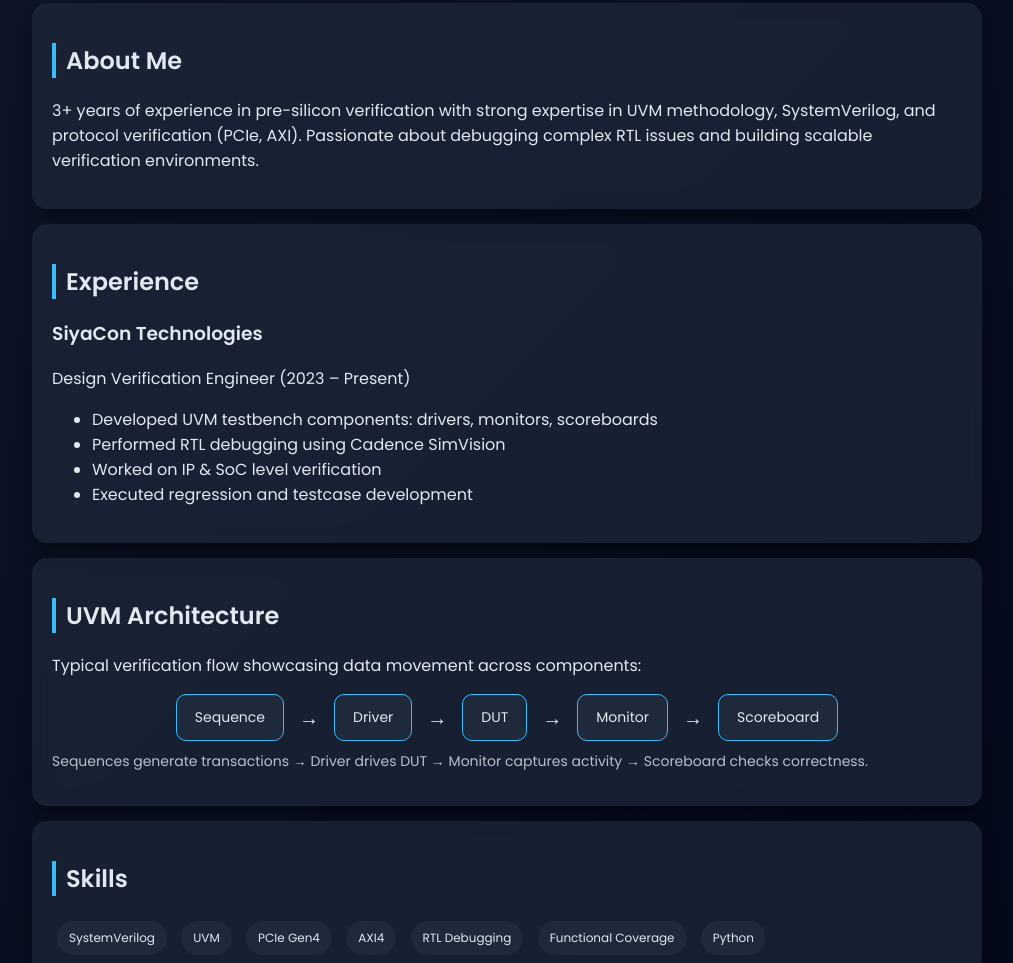
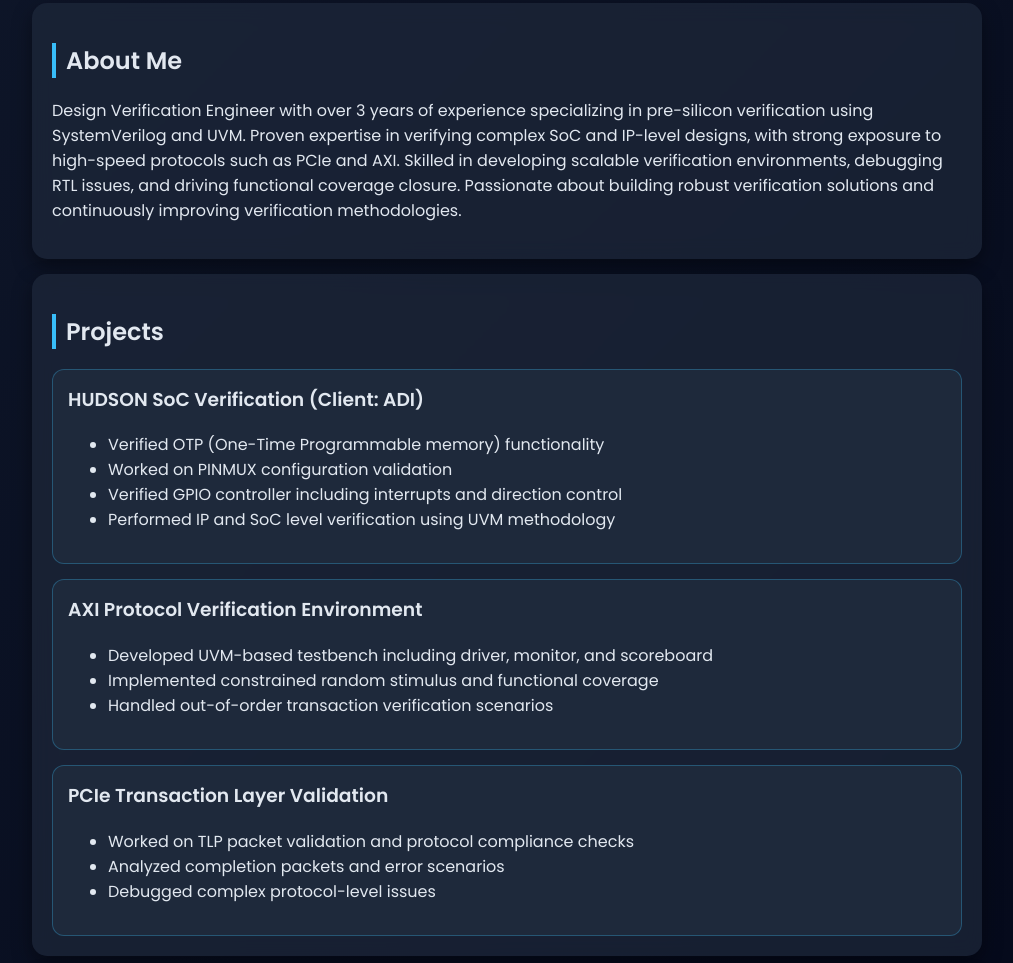
Before and after one commit to manoranjanmano111-ui/.github.io, a plain HTML site: page index.html in a window 1280 px wide. Shown: the part 214-1177 px from the top of the page, without its empty margins (133-1146 px from the left). Drawn offline with Linux system fonts and the light colour scheme.

Commit message:
Update3 index.html

```diff
--- a/index.html
+++ b/index.html
@@ -3,7 +3,7 @@
 <head>
   <meta charset="UTF-8">
   <meta name="viewport" content="width=device-width, initial-scale=1.0">
-  <title>Manoranjan Patra | DV Engineer</title>
+  <title>Manoranjan Patra | Design Verification Engineer</title>
   <link href="https://fonts.googleapis.com/css2?family=Poppins:wght@300;400;600&display=swap" rel="stylesheet">
   <style>
     body { margin:0; font-family:'Poppins',sans-serif; background:linear-gradient(135deg,#0f172a,#020617); color:#e2e8f0; }
@@ -17,10 +17,10 @@
     a { color:#38bdf8; text-decoration:none; }
     .skills span { display:inline-block; background:#1e293b; margin:5px; padding:8px 12px; border-radius:20px; font-size:12px; }
 
-    /* UVM Diagram */
-    .diagram { display:flex; flex-wrap:wrap; justify-content:center; gap:15px; margin-top:15px; }
-    .box { padding:12px 18px; background:#1e293b; border-radius:10px; border:1px solid #38bdf8; font-size:14px; }
-    .arrow { font-size:20px; align-self:center; }
+    /* Project Cards */
+    .projects { display:grid; grid-template-columns:1fr; gap:15px; }
+    .project-card { background:#1e293b; padding:15px; border-radius:12px; border:1px solid rgba(56,189,248,0.3); }
+    .project-card h3 { margin-top:0; }
 
     footer { text-align:center; padding:20px; opacity:0.7; }
   </style>
@@ -29,47 +29,53 @@
 
 <header>
   <h1>B Manoranjan Patra</h1>
-  <p class="subtitle">Design Verification Engineer | UVM | SystemVerilog | PCIe | AXI</p>
+  <p class="subtitle">Design Verification Engineer | SystemVerilog | UVM | PCIe | AXI</p>
 </header>
 
 <div class="container">
 
 <section class="card">
   <h2>About Me</h2>
-  <p>3+ years of experience in pre-silicon verification with strong expertise in UVM methodology, SystemVerilog, and protocol verification (PCIe, AXI). Passionate about debugging complex RTL issues and building scalable verification environments.</p>
+  <p>
+    Design Verification Engineer with over 3 years of experience specializing in pre-silicon verification using SystemVerilog and UVM. Proven expertise in verifying complex SoC and IP-level designs, with strong exposure to high-speed protocols such as PCIe and AXI. Skilled in developing scalable verification environments, debugging RTL issues, and driving functional coverage closure. Passionate about building robust verification solutions and continuously improving verification methodologies.
+  </p>
 </section>
 
 <section class="card">
-  <h2>Experience</h2>
-  <h3>SiyaCon Technologies</h3>
-  <p>Design Verification Engineer (2023 – Present)</p>
-  <ul>
-    <li>Developed UVM testbench components: drivers, monitors, scoreboards</li>
-    <li>Performed RTL debugging using Cadence SimVision</li>
-    <li>Worked on IP & SoC level verification</li>
-    <li>Executed regression and testcase development</li>
-  </ul>
-</section>
+  <h2>Projects</h2>
 
-<section class="card">
-  <h2>UVM Architecture</h2>
-  <p>Typical verification flow showcasing data movement across components:</p>
+  <div class="projects">
 
-  <div class="diagram">
-    <div class="box">Sequence</div>
-    <div class="arrow">→</div>
-    <div class="box">Driver</div>
-    <div class="arrow">→</div>
-    <div class="box">DUT</div>
-    <div class="arrow">→</div>
-    <div class="box">Monitor</div>
-    <div class="arrow">→</div>
-    <div class="box">Scoreboard</div>
+    <div class="project-card">
+      <h3>HUDSON SoC Verification (Client: ADI)</h3>
+      <ul>
+        <li>Verified OTP (One-Time Programmable memory) functionality</li>
+        <li>Worked on PINMUX configuration validation</li>
+        <li>Verified GPIO controller including interrupts and direction control</li>
+        <li>Performed IP and SoC level verification using UVM methodology</li>
+      </ul>
+    </div>
+
+    <div class="project-card">
+      <h3>AXI Protocol Verification Environment</h3>
+      <ul>
+        <li>Developed UVM-based testbench including driver, monitor, and scoreboard</li>
+        <li>Implemented constrained random stimulus and functional coverage</li>
+        <li>Handled out-of-order transaction verification scenarios</li>
+      </ul>
+    </div>
+
+    <div class="project-card">
+      <h3>PCIe Transaction Layer Validation</h3>
+      <ul>
+        <li>Worked on TLP packet validation and protocol compliance checks</li>
+        <li>Analyzed completion packets and error scenarios</li>
+        <li>Debugged complex protocol-level issues</li>
+      </ul>
+    </div>
+
   </div>
 
-  <p style="margin-top:10px; font-size:14px; opacity:0.8;">
-    Sequences generate transactions → Driver drives DUT → Monitor captures activity → Scoreboard checks correctness.
-  </p>
 </section>
 
 <section class="card">
```
